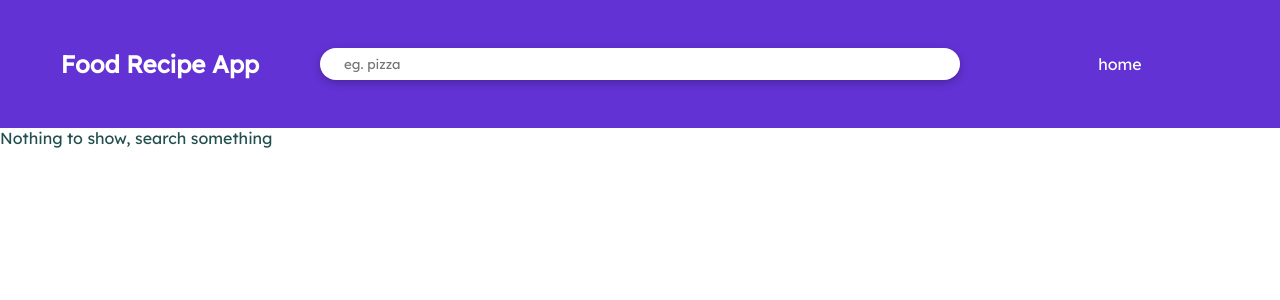
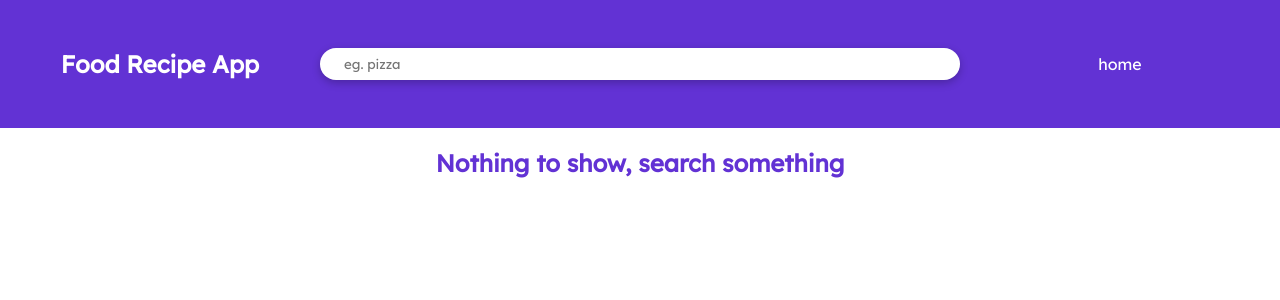
Before and after one commit to tdlgsr11011/food-recipe-app, a React (Vite) app: page / in a window 1280 px wide. Shown: the top 300 px of the page. Built offline with nearby package versions, Linux system fonts and the light colour scheme; no server answers.

Commit message:
small enhancements

```diff
--- a/src/components/HomePage/HomePage.module.scss
+++ b/src/components/HomePage/HomePage.module.scss
@@ -1,3 +1,4 @@
 .homePage {
-  color: rgb(33, 78, 78);
+  color: rgb(98, 50, 212);
+  text-align: center;
 }
--- a/src/components/HomePage/HomePage.tsx
+++ b/src/components/HomePage/HomePage.tsx
@@ -10,13 +10,11 @@ const HomePage = () => {
 
   const whatToShow = useMemo(() => {
     if (loading) {
-      return <div>Loading...</div>;
+      return <h2 className={styles.homePage}>Loading...</h2>;
     } else {
       if (recipes.length === 0) {
         return (
-          <div className={styles.homePage}>
-            Nothing to show, search something
-          </div>
+          <h2 className={styles.homePage}>Nothing to show, search something</h2>
         );
       } else {
         return <RecipesContainer />;
```
